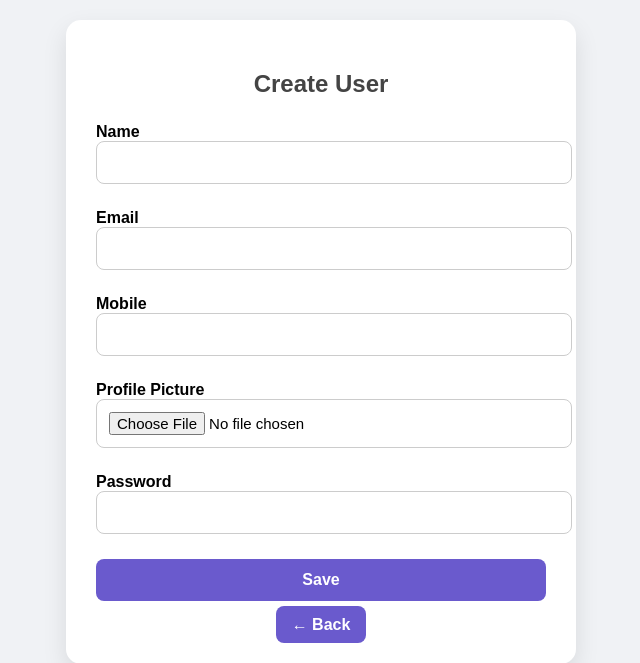
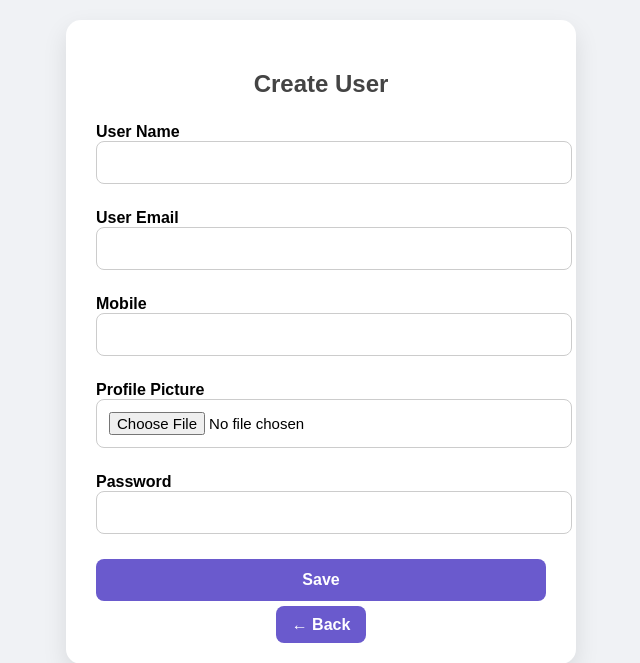
Before and after one commit to sougata1605/sougata_yes_it_lab, a Laravel app: page /user/create in a window 1280 px wide. Shown: the top 663 px of the page, without its empty margins (319-959 px from the left). Run offline with Laravel 12, Linux system fonts and the light colour scheme; parts of the project's set-up code (start-up, migrations or seed data) failed here and were passed over.

Commit message:
add 3 hours

```diff
--- a/resources/views/layouts/app.blade.php
+++ b/resources/views/layouts/app.blade.php
@@ -30,7 +30,7 @@
         margin: 0 8px;
         transition: 0.3s;
     }
-    .btn:hover { background: #5947db; }
+    .btn:hover { background: #yellow; }
 
     /* Card / Form Container */
     .card {
@@ -81,7 +81,7 @@
         margin-top: 10px;
     }
     button:hover {
-        background: #5947db;
+        background: cyan;
     }
 
     /* Table */
--- a/resources/views/user/create.blade.php
+++ b/resources/views/user/create.blade.php
@@ -9,10 +9,10 @@
     <form action="{{ route('user.store') }}" method="POST" enctype="multipart/form-data">
         @csrf
 
-        <label>Name</label>
+        <label>User Name</label>
         <input type="text" name="name" required>
 
-        <label>Email</label>
+        <label>User Email</label>
         <input type="email" name="email" required>
 
         <label>Mobile</label>
```
